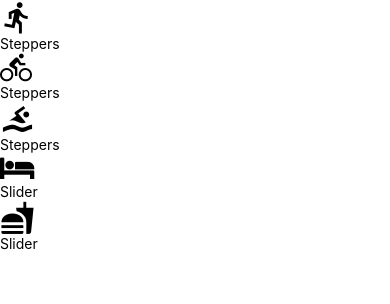
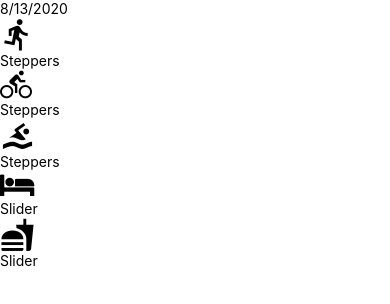
Before and after one commit to TylerOlli/SoFloFitness, a React Native app: screen / in a window 390 px wide. Shown: the top 304 px of the page. Built offline with nearby package versions, Linux system fonts and the light colour scheme.

Commit message:
Created DateHeader component

```diff
--- a/components/AddEntry.js
+++ b/components/AddEntry.js
@@ -3,6 +3,7 @@
 import { getMetricMetaInfo } from '../utils/helpers';
 import Slider from './Slider';
 import Steppers from './Steppers';
+import DateHeader from './DateHeader';
 
 export default class AddEntry extends Component {
   state = {
@@ -44,6 +45,7 @@
 
     return (
       <View>
+        <DateHeader date={new Date().toLocaleDateString()} />
         {Object.keys(metaInfo).map((key) => {
           const { getIcon, type, ...rest } = metaInfo[key];
           const value = this.state[key];
--- /dev/null
+++ b/components/DateHeader.js
@@ -0,0 +1,6 @@
+import React from 'react';
+import { Text } from 'react-native';
+
+export default function DateHeader({ date }) {
+  return <Text>{date}</Text>;
+}
```
